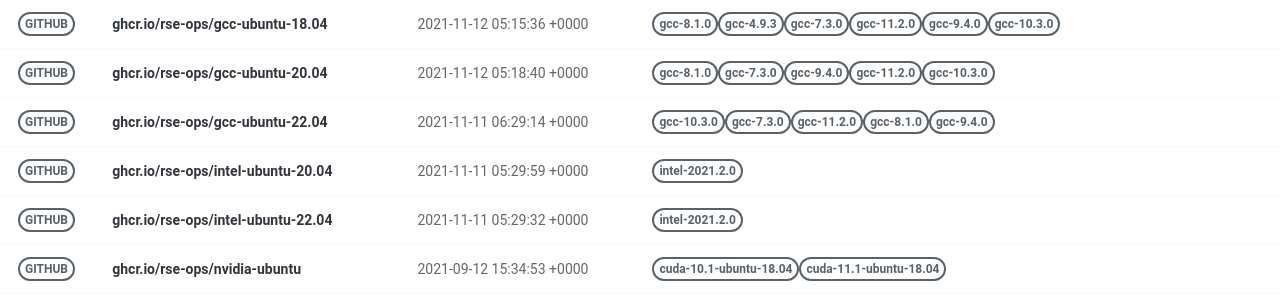
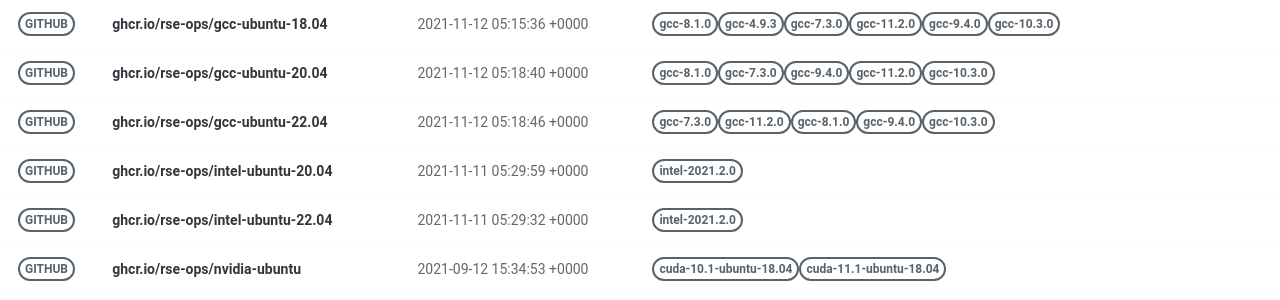
Before and after one commit to rse-ops/docker-images, a Jekyll site: the page built from pages/index.md, in a window 1280 px wide. Shown: the part 375-675 px from the top of the page. Built offline with Jekyll 4.4.1, drawn with Linux system fonts in a browser that asks for light colours; nearby versions of some CDN libraries.

Commit message:
Automated push to update library 2021-11-12

```diff
--- a/_library/ghcr.io-rse-ops-gcc-ubuntu-22.04.md
+++ b/_library/ghcr.io-rse-ops-gcc-ubuntu-22.04.md
@@ -1,14 +1,11 @@
 ---
 layout: container
 name: ghcr.io/rse-ops/gcc-ubuntu-22.04
-updated_at: 2021-11-11 06:29:14.528952
+updated_at: 2021-11-12 05:18:46.092903
 
 
 container_url: https://github.com/orgs/rse-ops/packages/container/package/gcc-ubuntu-22.04
 versions:
- - tag: gcc-10.3.0
-   dockerfile: https://github.com/rse-ops/docker-images/blob/main/ubuntu/gcc/Dockerfile
-   manifest: https://crane.ggcr.dev/manifest/ghcr.io/rse-ops/gcc-ubuntu-22.04:gcc-10.3.0
  - tag: gcc-7.3.0
    dockerfile: https://github.com/rse-ops/docker-images/blob/main/ubuntu/gcc/Dockerfile
    manifest: https://crane.ggcr.dev/manifest/ghcr.io/rse-ops/gcc-ubuntu-22.04:gcc-7.3.0
```
Also changed, not shown: other parts of _library/ghcr.io-rse-ops-gcc-ubuntu-22.04.md (+3 -0 lines).
